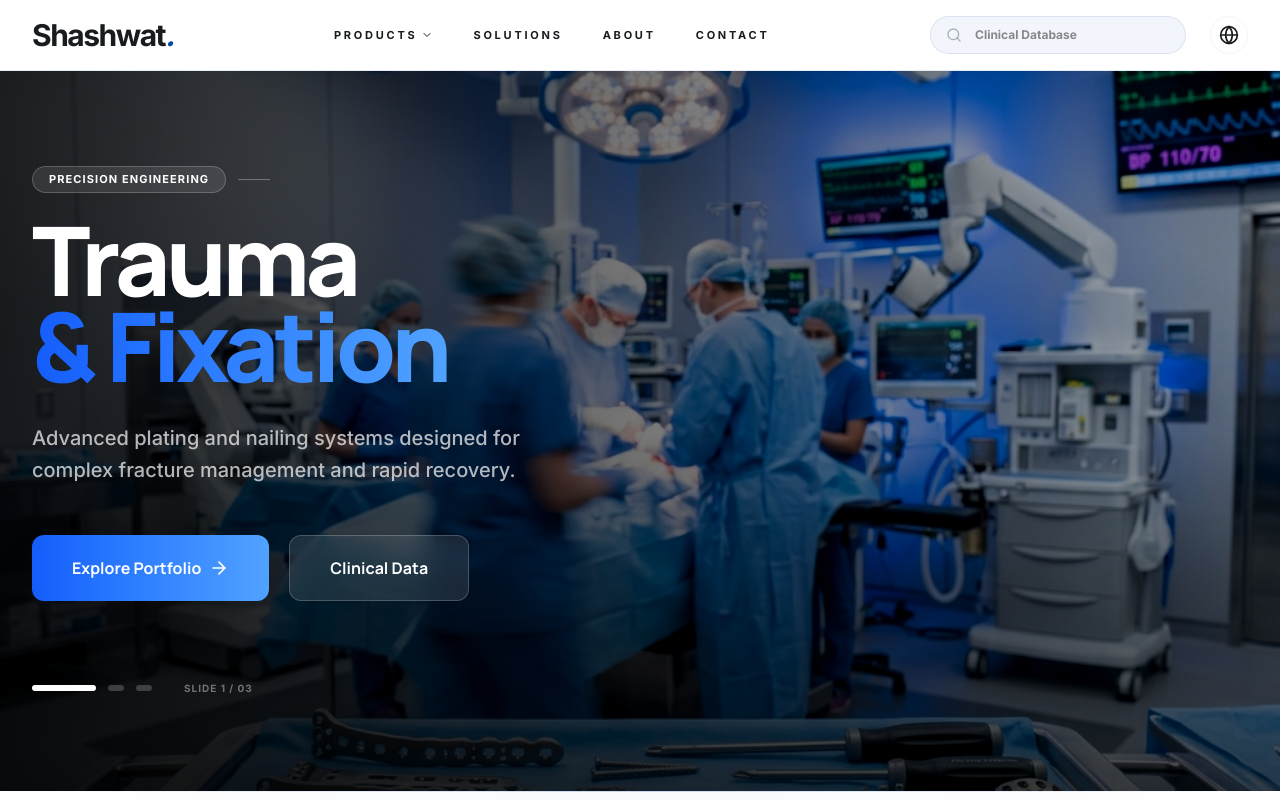
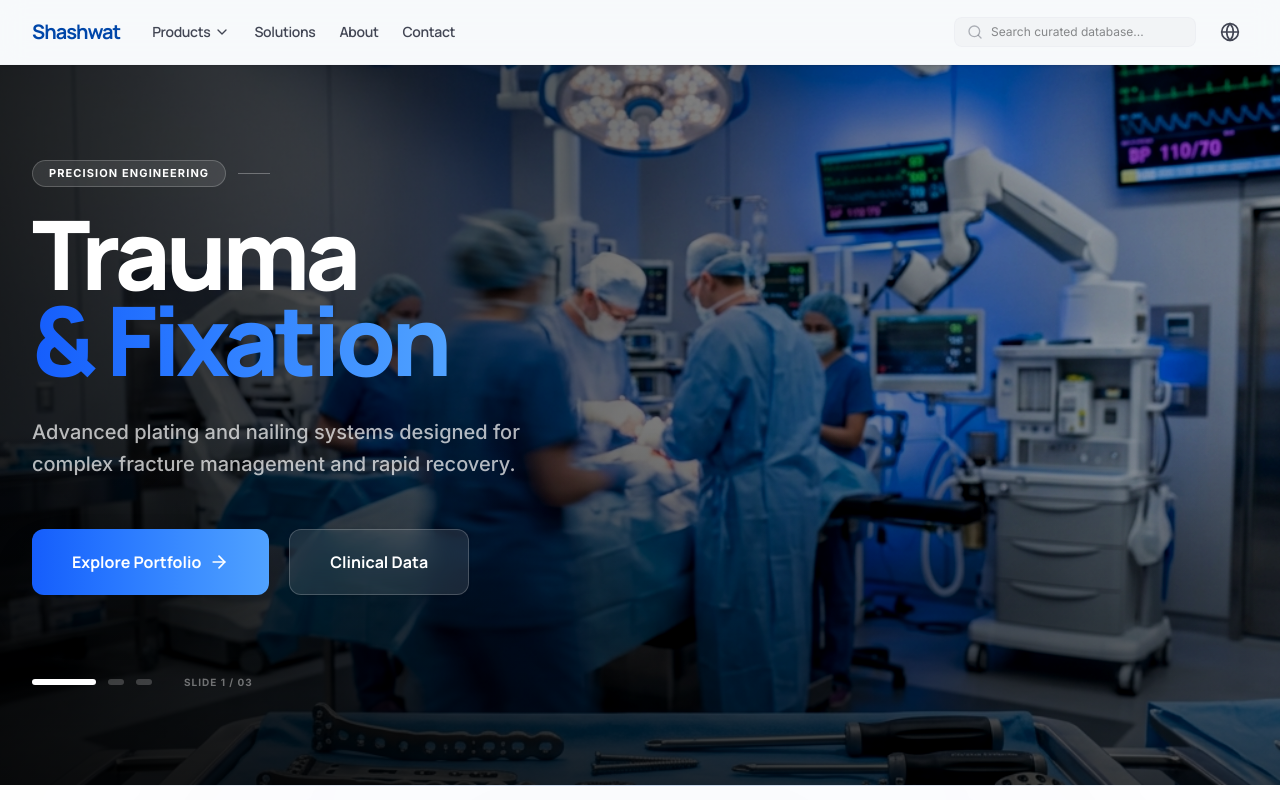
Before and after one commit to DP-Info-System/surgicalweb, a Next.js app: page / in a window 1280 px wide. Shown: the top 800 px of the page. Built offline with nearby package versions, Linux system fonts and the light colour scheme.

Commit message:
Menu header

```diff
--- a/src/components/Header.tsx
+++ b/src/components/Header.tsx
@@ -1,141 +1,138 @@
 'use client';
 
-import { useState, useEffect } from 'react';
+import { Search, Globe, ChevronDown, ArrowRight } from 'lucide-react';
+import { useState } from 'react';
 import { motion, AnimatePresence } from 'motion/react';
-import { Search, Globe, ChevronDown, Menu, X, ArrowRight, Activity, Layers, Bone, Target } from 'lucide-react';
-import Link from 'next/link';
-
-const navItems = [
-  { name: 'Products', href: '#', hasDropdown: true },
-  { name: 'Solutions', href: '#' },
-  { name: 'About', href: '#' },
-  { name: 'Contact', href: '#' },
-];
+import { ORTHOPEDIC_CATEGORIES, OTHER_SERVICES } from '../constants';
 
 export default function Header() {
-  const [activeItem, setActiveItem] = useState<string | null>(null);
-  const [mobileMenuOpen, setMobileMenuOpen] = useState(false);
+  const [isProductsOpen, setIsProductsOpen] = useState(false);
+  const [activeCategory, setActiveCategory] = useState(ORTHOPEDIC_CATEGORIES[0]);
 
   return (
-    <header className="relative bg-white py-4 border-b border-primary/10 shadow-xs z-50">
-      <div className="max-w-[1920px] mx-auto px-8 flex items-center justify-between">
+    <header className="bg-surface/85 backdrop-blur-md shadow-sm sticky top-0 z-50 border-b border-outline-variant/10">
+      <nav className="flex justify-between items-center w-full px-8 h-16 max-w-[1920px] mx-auto">
+        <div className="flex items-center gap-8">
+          <span className="text-xl font-bold text-primary tracking-tighter font-headline cursor-pointer">Shashwat</span>
+          <div className="hidden md:flex gap-6 items-center">
+            <div
+              className="relative h-16 flex items-center"
+              onMouseEnter={() => setIsProductsOpen(true)}
+              onMouseLeave={() => setIsProductsOpen(false)}
+            >
+              <button className="flex items-center gap-1 text-on-surface-variant hover:text-primary transition-colors font-headline tracking-tight text-sm font-semibold">
+                Products <ChevronDown className={`w-4 h-4 transition-transform duration-300 ${isProductsOpen ? 'rotate-180' : ''}`} />
+              </button>
 
-        {/* Authoritative Logo */}
-        <Link href="/" className="group flex items-center gap-2">
-          <div className="text-3xl font-black tracking-tighter text-on-surface">
-            Shashwat
-            <span className="text-primary italic font-black">.</span>
+              <AnimatePresence>
+                {isProductsOpen && (
+                  <motion.div
+                    initial={{ opacity: 0, y: 10 }}
+                    animate={{ opacity: 1, y: 0 }}
+                    exit={{ opacity: 0, y: 10 }}
+                    transition={{ duration: 0.2 }}
+                    className="absolute top-16 left-0 w-[800px] bg-white rounded-b-2xl shadow-2xl border border-outline-variant/10 overflow-hidden flex"
+                  >
+                    {/* Left Side: Categories */}
+                    <div className="w-1/3 bg-surface-container-low p-6 border-r border-outline-variant/10">
+                      <h3 className="text-[10px] font-bold uppercase tracking-widest text-on-surface-variant/40 mb-4">Orthopedic</h3>
+                      <div className="space-y-1">
+                        {ORTHOPEDIC_CATEGORIES.map((cat) => (
+                          <button
+                            key={cat.id}
+                            onMouseEnter={() => setActiveCategory(cat)}
+                            className={`w-full flex items-center gap-3 p-3 rounded-lg transition-all duration-200 text-left ${activeCategory.id === cat.id
+                                ? 'bg-white text-primary shadow-sm'
+                                : 'text-on-surface-variant/70 hover:bg-white/50'
+                              }`}
+                          >
+                            <cat.icon className="w-4 h-4" />
+                            <span className="text-sm font-semibold">{cat.name}</span>
+                          </button>
+                        ))}
                       </div>
-        </Link>
 
-        {/* High-Fidelity Navigation with Hover Dropdown */}
-        <nav className="hidden lg:flex items-center gap-10">
-          {navItems.map((item) => (
-            <div
-              key={item.name}
-              className="relative py-2 group"
-              onMouseEnter={() => setActiveItem(item.name)}
-              onMouseLeave={() => setActiveItem(null)}
-            >
-              <Link
-                href={item.href}
-                className="text-[11px] font-black uppercase tracking-[0.25em] text-on-surface hover:text-primary transition-all duration-300 flex items-center gap-1"
-              >
-                {item.name}
-                {item.hasDropdown && (
-                  <ChevronDown className={`w-3 h-3 transition-transform duration-300 ${activeItem === item.name ? 'rotate-180' : ''}`} />
-                )}
-              </Link>
-
-              {/* Animated Underline Indicator */}
-              {activeItem === item.name && (
-                <motion.div
-                  layoutId="nav-underline"
-                  className="absolute bottom-[-18px] left-0 right-0 h-1 bg-primary rounded-full shadow-[0_0_10px_rgba(0,71,169,0.5)] z-20"
-                />
-              )}
-
-              {/* Products Dropdown Menu */}
-              {item.hasDropdown && (
-                <div className={`absolute top-full left-1/2 -translate-x-1/2 pt-6 transition-all duration-300 ${activeItem === item.name ? 'opacity-100 translate-y-0 pointer-events-auto' : 'opacity-0 translate-y-4 pointer-events-none'}`}>
-                  <div className="w-64 bg-white rounded-2xl shadow-2xl border border-primary/5 p-4 flex flex-col gap-1">
-                    {[
-                      { name: 'Trauma Systems', icon: Activity },
-                      { name: 'Spinal Implants', icon: Layers },
-                      { name: 'Sports Medicine', icon: Bone },
-                      { name: 'CMF Solutions', icon: Target }
-                    ].map((sub) => (
-                      <Link
-                        key={sub.name}
-                        href="#"
-                        className="flex items-center gap-3 p-3 rounded-xl hover:bg-primary/5 text-sm font-bold text-on-surface group/sub transition-all"
-                      >
-                        <div className="w-8 h-8 rounded-lg bg-primary/10 flex items-center justify-center group-hover/sub:bg-primary group-hover/sub:text-white transition-all">
-                           <sub.icon className="w-4 h-4" />
-                        </div>
-                        {sub.name}
-                      </Link>
+                      <div className="mt-8 pt-6 border-t border-outline-variant/10">
+                        <h3 className="text-[10px] font-bold uppercase tracking-widest text-on-surface-variant/40 mb-4">Other Services</h3>
+                        <div className="grid grid-cols-1 gap-2">
+                          {OTHER_SERVICES.slice(0, 4).map((service) => (
+                            <button key={service.name} className="flex items-center gap-2 text-xs text-on-surface-variant/60 hover:text-primary transition-colors text-left">
+                              <service.icon className="w-3 h-3" />
+                              <span>{service.name}</span>
+                            </button>
                           ))}
                         </div>
                       </div>
-              )}
-            </div>
-          ))}
-        </nav>
-
-        {/* Interface Controls */}
-        <div className="flex items-center gap-6">
-
-          {/* Digital Search Pill */}
-          <div className="hidden md:flex items-center relative group">
-            <Search className="absolute left-4 w-4 h-4 text-on-surface-variant/40 group-focus-within:text-primary transition-colors" />
-            <input
-              type="text"
-              placeholder="Clinical Database"
-              className="pl-11 pr-6 py-2.5 rounded-full text-xs font-bold transition-all duration-500 outline-hidden border border-primary/10 w-48 lg:w-64 focus:w-80 bg-primary/5 focus:bg-white focus:border-primary/40 focus:shadow-xl"
-            />
                     </div>
 
-          {/* Language Switcher */}
-          <button className="p-2 rounded-full transition-all border border-primary/5 hover:bg-primary/5 text-on-surface">
-            <Globe className="w-5 h-5" />
-          </button>
-
-          {/* Mobile Menu Toggle */}
-          <button
-            onClick={() => setMobileMenuOpen(!mobileMenuOpen)}
-            className="lg:hidden p-2 rounded-xl border border-primary/10 text-primary"
-          >
-            {mobileMenuOpen ? <X /> : <Menu />}
+                    {/* Right Side: Subcategories/Items */}
+                    <div className="w-2/3 p-8 bg-white">
+                      <div className="flex items-center justify-between mb-6">
+                        <div className="flex items-center gap-3">
+                          <div className="p-2 bg-primary/10 rounded-lg">
+                            <activeCategory.icon className="w-6 h-6 text-primary" />
+                          </div>
+                          <h4 className="text-xl font-headline font-bold text-on-surface">{activeCategory.name}</h4>
+                        </div>
+                        <button className="text-xs font-bold text-primary flex items-center gap-1 hover:underline">
+                          View All <ArrowRight className="w-3 h-3" />
                         </button>
                       </div>
+
+                      <div className="grid grid-cols-2 gap-x-8 gap-y-4">
+                        {activeCategory.items.map((item) => (
+                          <a
+                            key={item.name}
+                            href="#"
+                            className="group flex flex-col p-3 rounded-xl hover:bg-surface-container-low transition-colors"
+                          >
+                            <span className="text-sm font-semibold text-on-surface group-hover:text-primary transition-colors">{item.name}</span>
+                            <span className="text-[10px] text-on-surface-variant/50 mt-1">Advanced surgical solutions for {item.name.toLowerCase()} procedures.</span>
+                          </a>
+                        ))}
                       </div>
 
-
-      {/* Mobile Drawer */}
-      <AnimatePresence>
-        {mobileMenuOpen && (
-          <motion.div
-            initial={{ opacity: 0, y: -20 }}
-            animate={{ opacity: 1, y: 0 }}
-            exit={{ opacity: 0, y: -20 }}
-            className="absolute top-full inset-x-0 bg-white shadow-2xl p-8 border-b-2 border-primary/5 lg:hidden"
-          >
-            <div className="flex flex-col gap-6">
-              {navItems.map((item) => (
-                <Link
-                  key={item.name}
-                  href={item.href}
-                  className="text-lg font-black text-on-surface flex items-center justify-between group"
-                >
-                  {item.name}
-                  <ArrowRight className="w-5 h-5 text-primary opacity-0 group-hover:opacity-100 transition-all -translate-x-4 group-hover:translate-x-0" />
-                </Link>
-              ))}
+                      <div className="mt-12 p-4 bg-primary/5 rounded-xl border border-primary/10 flex items-center justify-between">
+                        <div>
+                          <p className="text-xs font-bold text-primary">Need technical assistance?</p>
+                          <p className="text-[10px] text-on-surface-variant/70">Our clinical specialists are available 24/7.</p>
+                        </div>
+                        <button className="px-4 py-2 bg-primary text-white text-[10px] font-bold rounded-lg">Contact Support</button>
+                      </div>
                     </div>
                   </motion.div>
                 )}
               </AnimatePresence>
+            </div>
+            {['Solutions', 'About', 'Contact'].map((item) => (
+              <a
+                key={item}
+                href="#"
+                className="text-on-surface-variant hover:text-primary transition-colors font-headline tracking-tight text-sm font-semibold"
+              >
+                {item}
+              </a>
+            ))}
+          </div>
+        </div>
+
+        <div className="flex items-center gap-4">
+          <div className="hidden lg:flex items-center bg-surface-container-low rounded-lg px-3 py-1.5 border border-outline-variant/10">
+            <Search className="text-on-surface-variant/40 w-4 h-4 mr-2" />
+            <input
+              type="text"
+              placeholder="Search curated database..."
+              className="bg-transparent border-none focus:outline-none text-xs w-48 font-label"
+            />
+          </div>
+
+          <div className="flex items-center gap-2">
+            <button className="p-2 text-on-surface-variant hover:bg-surface-container-low transition-all duration-300 rounded-full">
+              <Globe className="w-5 h-5" />
+            </button>
+          </div>
+        </div>
+      </nav>
     </header>
   );
 }
```
Lines whose indentation alone changed are shown as unchanged.
